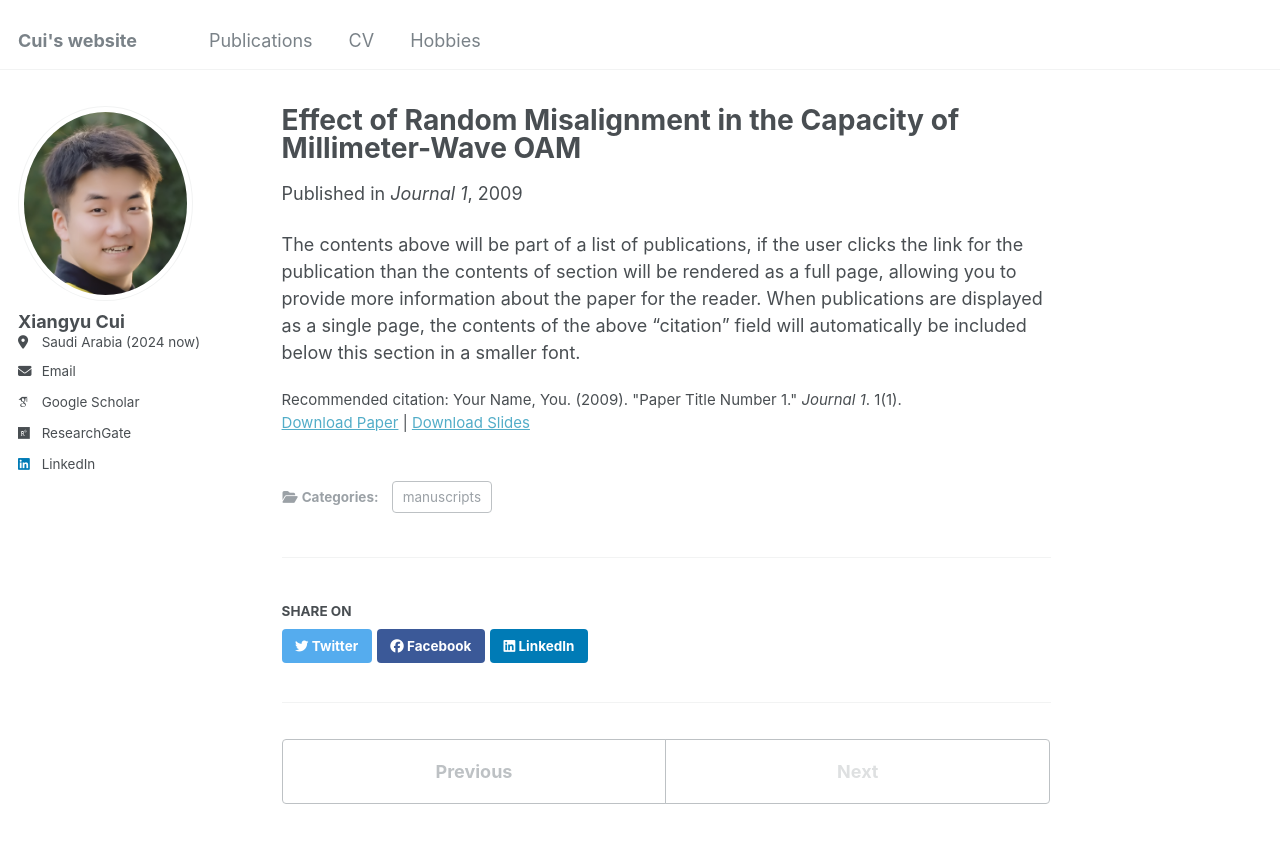
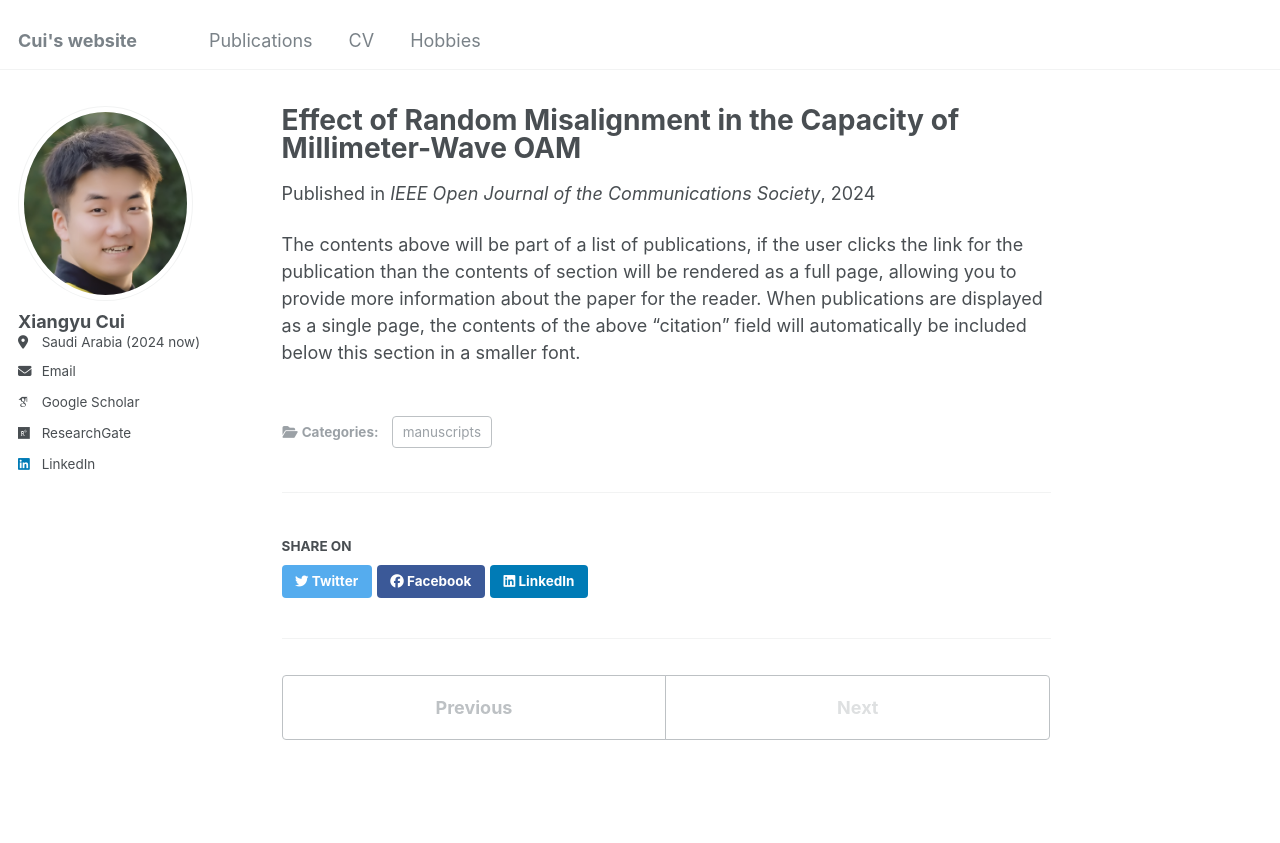
Before and after one commit to Xiangyu-cui/xiangyu-cui.github.io, a Jekyll site: the page built from _publications/2024-02-01-paper-title-number-1.md, in a window 1280 px wide and 1121 px high. Shown: the top 843 px of the window. Built offline with Jekyll 4.4.1, drawn with Linux system fonts in a browser that asks for light colours; some web fonts are replaced.

Commit message:
Update 2024-02-01-paper-title-number-1.md

```diff
--- a/_publications/2024-02-01-paper-title-number-1.md
+++ b/_publications/2024-02-01-paper-title-number-1.md
@@ -3,12 +3,9 @@ title: "Effect of Random Misalignment in the Capacity of Millimeter-Wave OAM"
 collection: publications
 category: manuscripts
 permalink: /publication/2009-10-01-paper-title-number-2
-excerpt: 'This paper is about the number 1. The number 2 is left for future work.'
-date: 2009-10-02
-venue: 'Journal 1'
-slidesurl: 'http://academicpages.github.io/files/slides1.pdf'
-paperurl: 'http://academicpages.github.io/files/paper1.pdf'
-citation: 'Your Name, You. (2009). &quot;Paper Title Number 1.&quot; <i>Journal 1</i>. 1(1).'
+date: 2024-02-01
+venue: 'IEEE Open Journal of the Communications Society'
+paperurl: 'https://ieeexplore.ieee.org/abstract/document/10418466'
 ---
 
 The contents above will be part of a list of publications, if the user clicks the link for the publication than the contents of section will be rendered as a full page, allowing you to provide more information about the paper for the reader. When publications are displayed as a single page, the contents of the above "citation" field will automatically be included below this section in a smaller font.
```
